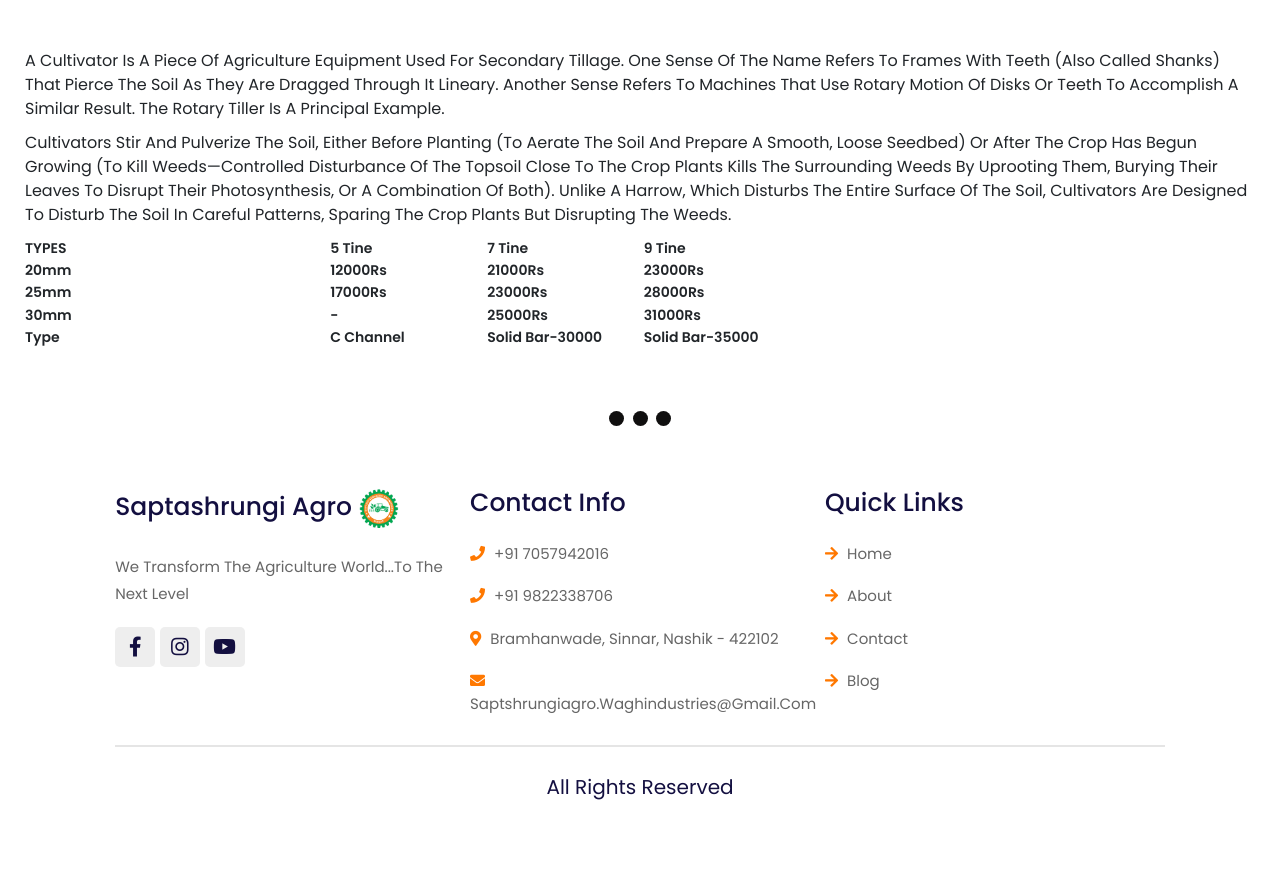
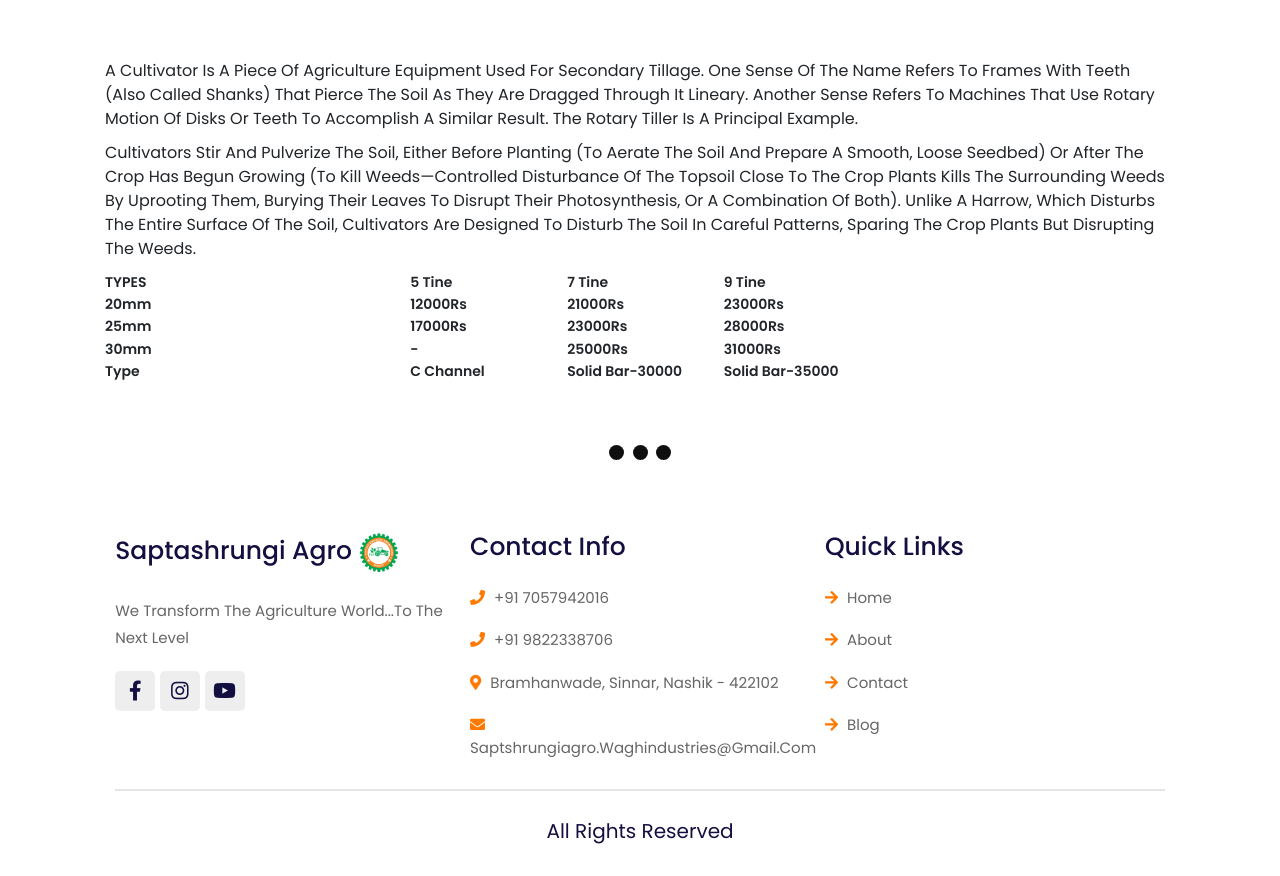
Before and after one commit to rohanmalve/s_Agro, a Django app: page /blog/cultivator in a window 1280 px wide. Shown: the part 476-1352 px from the top of the page. Before the commit the page ends 1276 px from the top, so only its background shows below. Run offline with Django 4.2, Linux system fonts and the light colour scheme; data comes from the database, SQL or seed files in the repository; some libraries are stand-ins or nearby versions.

Commit message:
Update post.html

```diff
--- a/template/post.html
+++ b/template/post.html
@@ -69,6 +69,7 @@
 </head>
 
 <body>
+<div class="container p-3">
         <center><div class="imgC rounded">
             <img class="post-img " src="/media/{{post.image}}" alt="Card image cap" class="rounded mx-auto d-block"  >
         </div></center>
@@ -84,7 +85,7 @@
             <span class="dot"></span>
             <span class="dot"></span>
         </div></center>
-
+</div>
     <script src="https://checkout.razorpay.com/v1/checkout.js"></script>
     <script>
     var options = {
```
